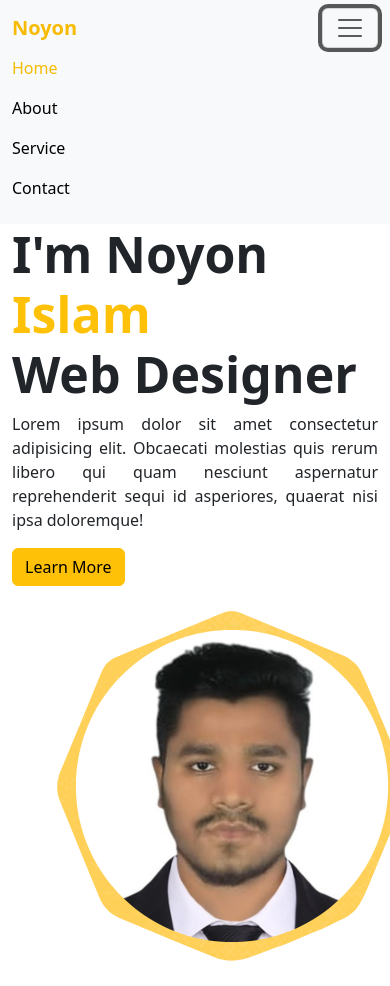
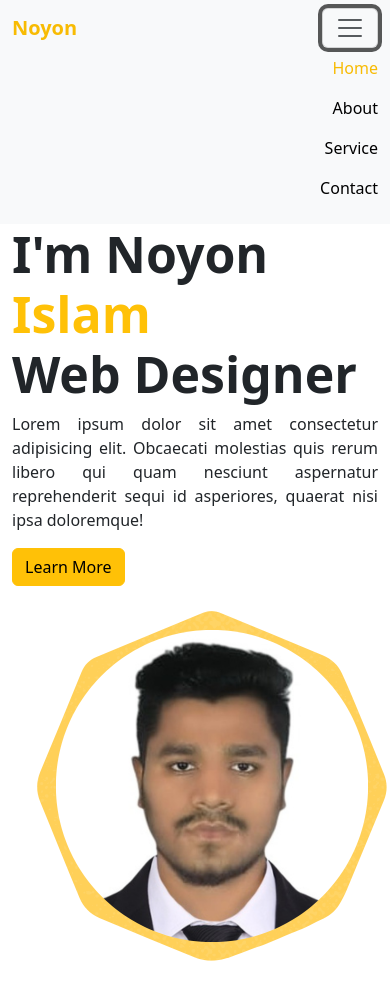
Before and after one commit to NoyonIslam108/Noyon, a plain HTML site: page index.html in a window 390 px wide. Both pictures are taken after a click on the button "Toggle navigation". Shown: the top 986 px of the page. Drawn offline with nearby package versions, Linux system fonts and the light colour scheme.

Commit message:
version 1.1.0.2

```diff
--- a/style.css
+++ b/style.css
@@ -30,13 +30,16 @@
     text-align: justify;
     font-weight: 500;
 }
+.navbar-nav .nav-item{
+    text-align: right;
+}
 @media only screen and (max-width:575.9px){
     .home-imgs img{
-        margin-left: 20px;
+        align-items: center;
     }
 }
 @media only screen and (min-width:576px) and (max-width:767.9px){
     .home-imgs img{
-        margin-left: 20px;
+        align-items: center;
     }
 }
```
